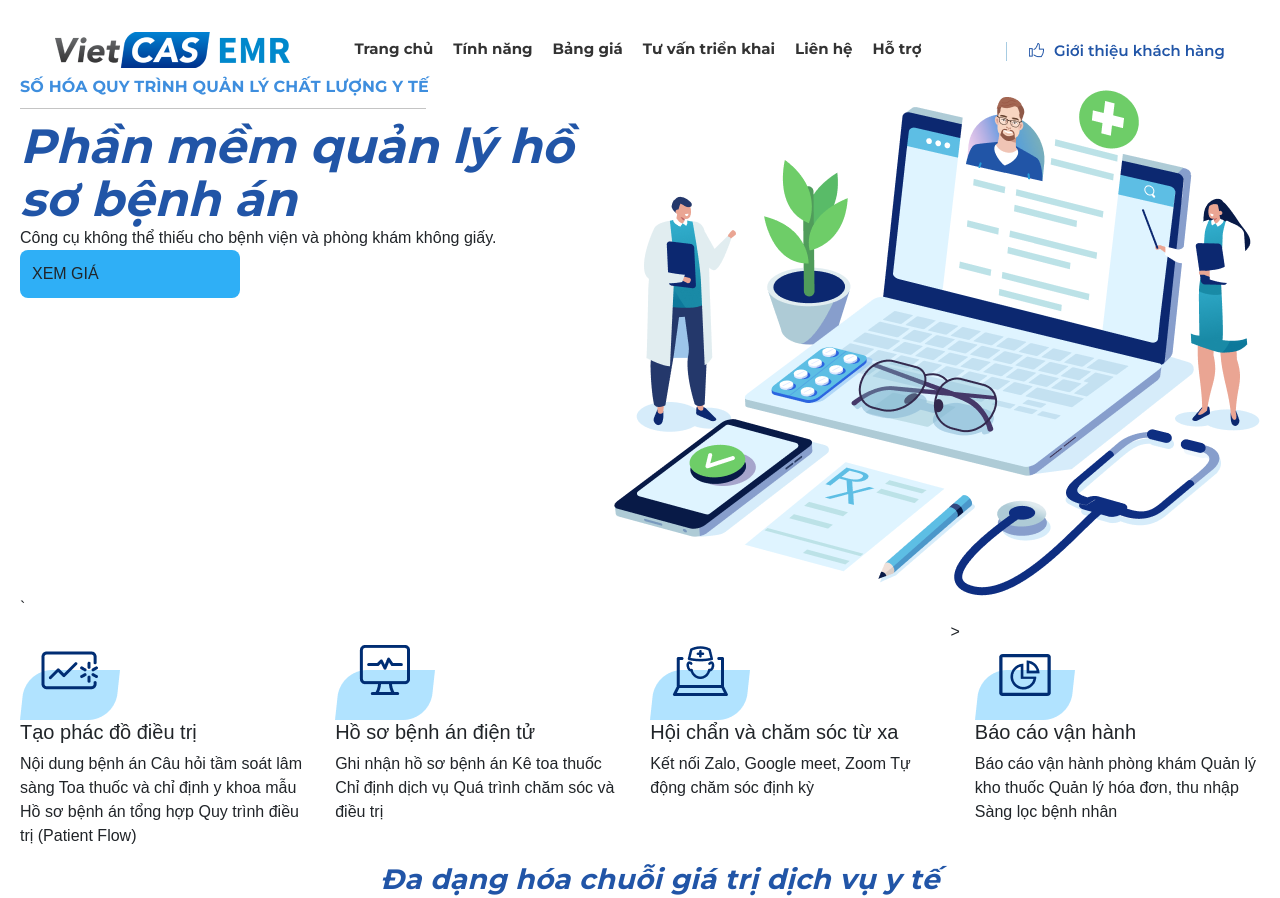
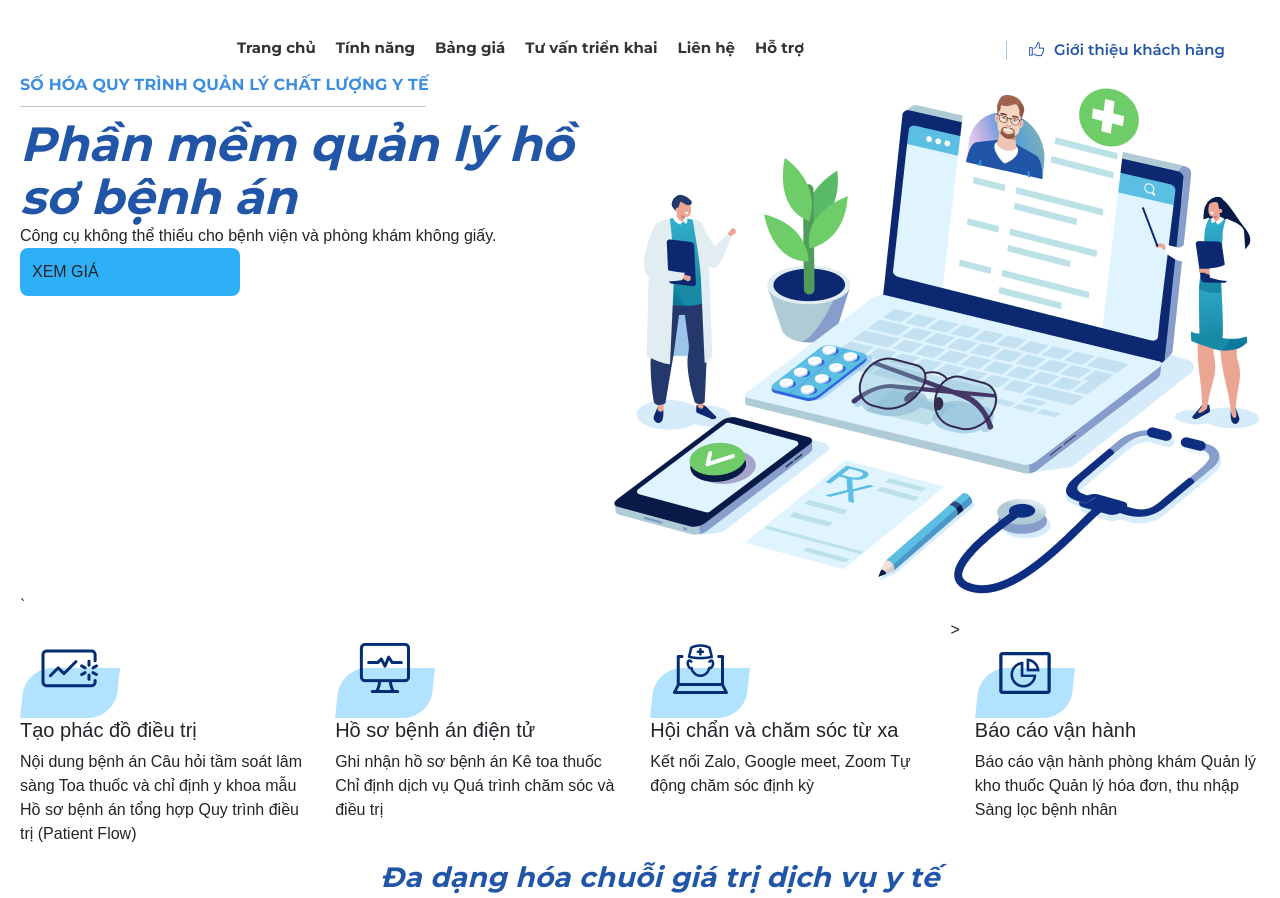
Before and after one commit to taily1107/VietcasEMR, a plain HTML site: page index.html in a window 1280 px wide. Shown: the top 898 px of the page. Drawn offline with nearby package versions, Linux system fonts and the light colour scheme.

Commit message:
delete logo

```diff
--- a/index.html
+++ b/index.html
@@ -18,7 +18,7 @@
         <header>
             <div class="container">
                 <div class="logo">
-                    <img src="./access/Rectangle 3.png">
+
                 </div>
                 <div class="menu-btn">
                     <div class="btn-line"></div>
```
